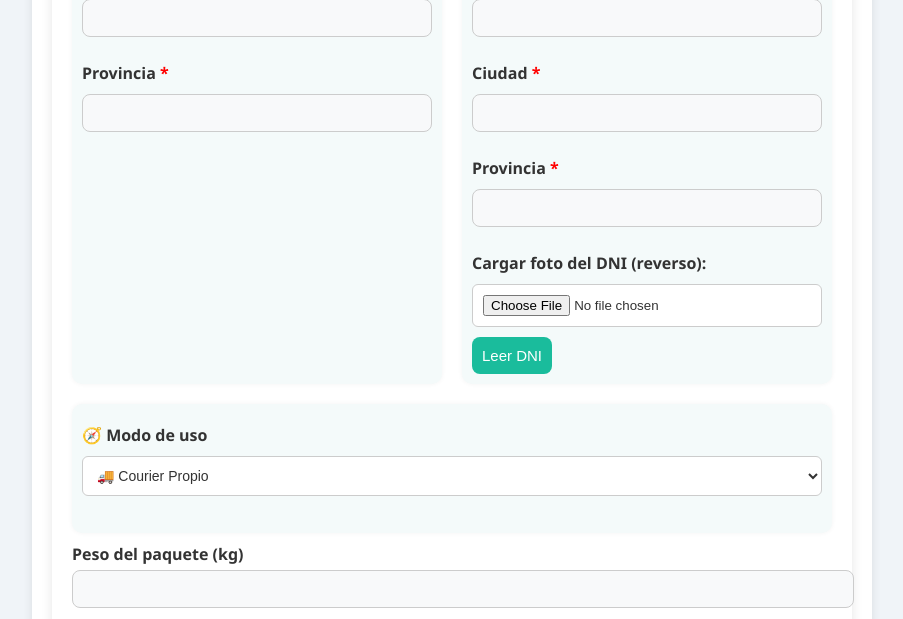
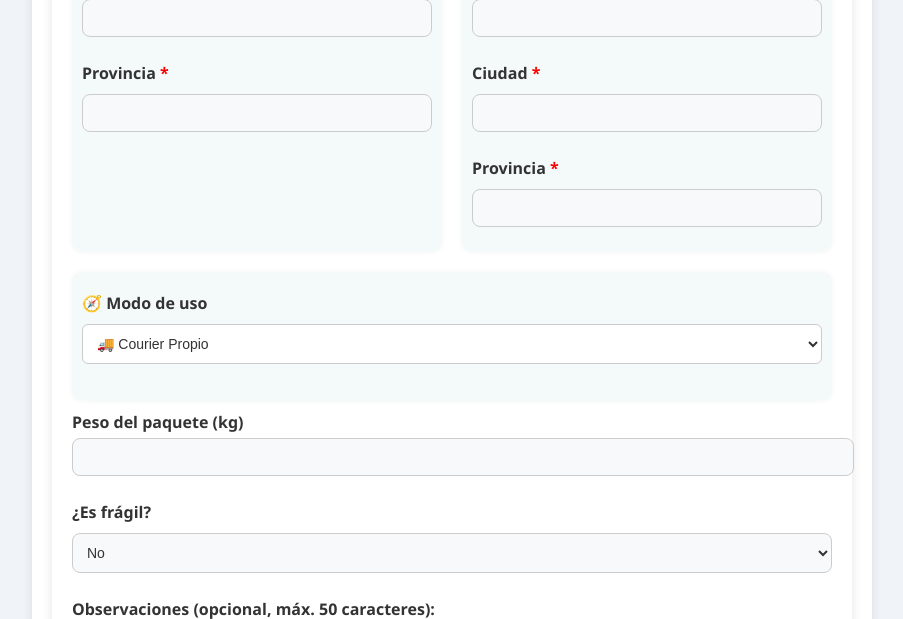
Before and after one commit to lluqlu/mi-etiquetas-deploy, a Flask app: page / in a window 1280 px wide. Shown: the part 693-1312 px from the top of the page, without its empty margins (188-1091 px from the left). Run offline with Flask 2, Linux system fonts and the light colour scheme; data that the repository does not hold is empty.

Commit message:
Ecanea dni con cam

```diff
--- a/app.py
+++ b/app.py
@@ -15,11 +15,6 @@ from dotenv import load_dotenv
 from io import StringIO
 
 from flask import request, jsonify
-from pyzbar.pyzbar import decode
-from PIL import Image
-
-UPLOAD_FOLDER = 'static/uploads'
-os.makedirs(UPLOAD_FOLDER, exist_ok=True)
 
 app = Flask(__name__)
 app.secret_key = os.environ.get("SECRET_KEY", "etiqueta_secreta")
--- a/templates/formulario.html
+++ b/templates/formulario.html
@@ -130,10 +130,6 @@
                     <label class="required">Provincia</label>
                     <input type="text" name="prov_dest" required>
 
-<!-- Cargar foto del DNI para autocompletar destinatario -->
-<label for="imagen_dni">Cargar foto del DNI (reverso):</label>
-<input type="file" id="imagen_dni" name="imagen_dni" accept="image/*">
-<button type="button" onclick="enviarImagen()" style="margin-top: 10px; padding: 10px;">Leer DNI</button>
 </div>
             </div>
 
@@ -166,35 +162,6 @@
             <button type="submit">Generar Etiqueta</button>
         </form>
     </div>
-
-<script>
-function enviarImagen() {
-    const input = document.getElementById('imagen_dni');
-    if (!input.files.length) {
-        alert("Por favor seleccioná una imagen.");
-        return;
-    }
-
-    const formData = new FormData();
-    formData.append('imagen_dni', input.files[0]);
-
-    fetch('/leer_dni', {
-        method: 'POST',
-        body: formData
-    })
-    .then(res => res.json())
-    .then(data => {
-        if (data.nombre) {
-            document.getElementsByName('destinatario')[0].value = data.nombre;
-            document.getElementsByName('dni_dest')[0].value = data.dni;
-        } else {
-            alert('No se pudo leer el DNI: ' + data.error);
-        }
-    })
-    .catch(err => alert('Ocurrió un error al procesar la imagen.'));
-}
-</script>
-
 
 <script type="module">
 import { BrowserMultiFormatReader } from 'https://cdn.jsdelivr.net/npm/@zxing/browser@0.0.10/+esm';
```
